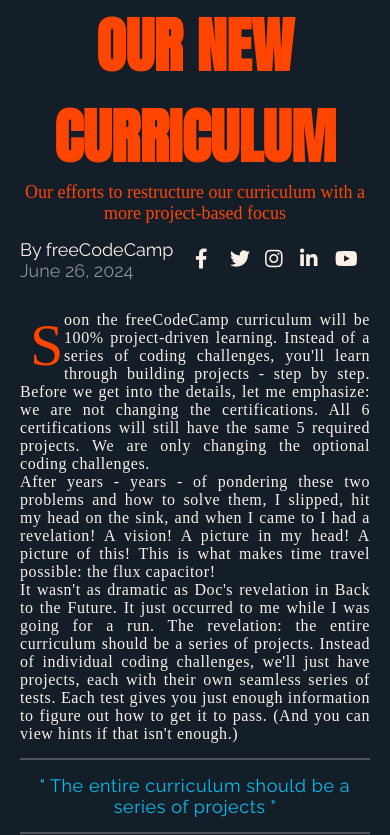
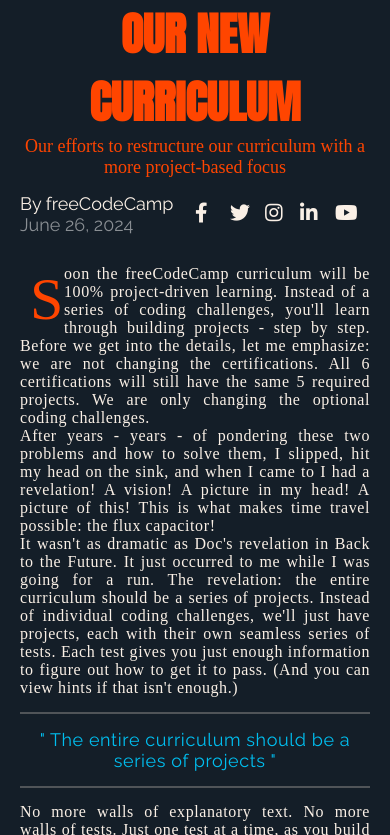
Before and after one commit to johndaviddc/Magazine, a plain HTML site: page index.html in a window 390 px wide. Shown: the part 265-1100 px from the top of the page. Drawn offline with Linux system fonts and the light colour scheme; a web font is replaced by a local one.

Commit message:
add one final media query

```diff
--- a/styles.css
+++ b/styles.css
@@ -185,3 +185,9 @@ hr {
       font-size: 1.6rem;
     }
 }
+
+@media only screen and (max-width: 420px) {
+    .hero-title {
+      font-size: 4.5rem;
+    }
+}
```
